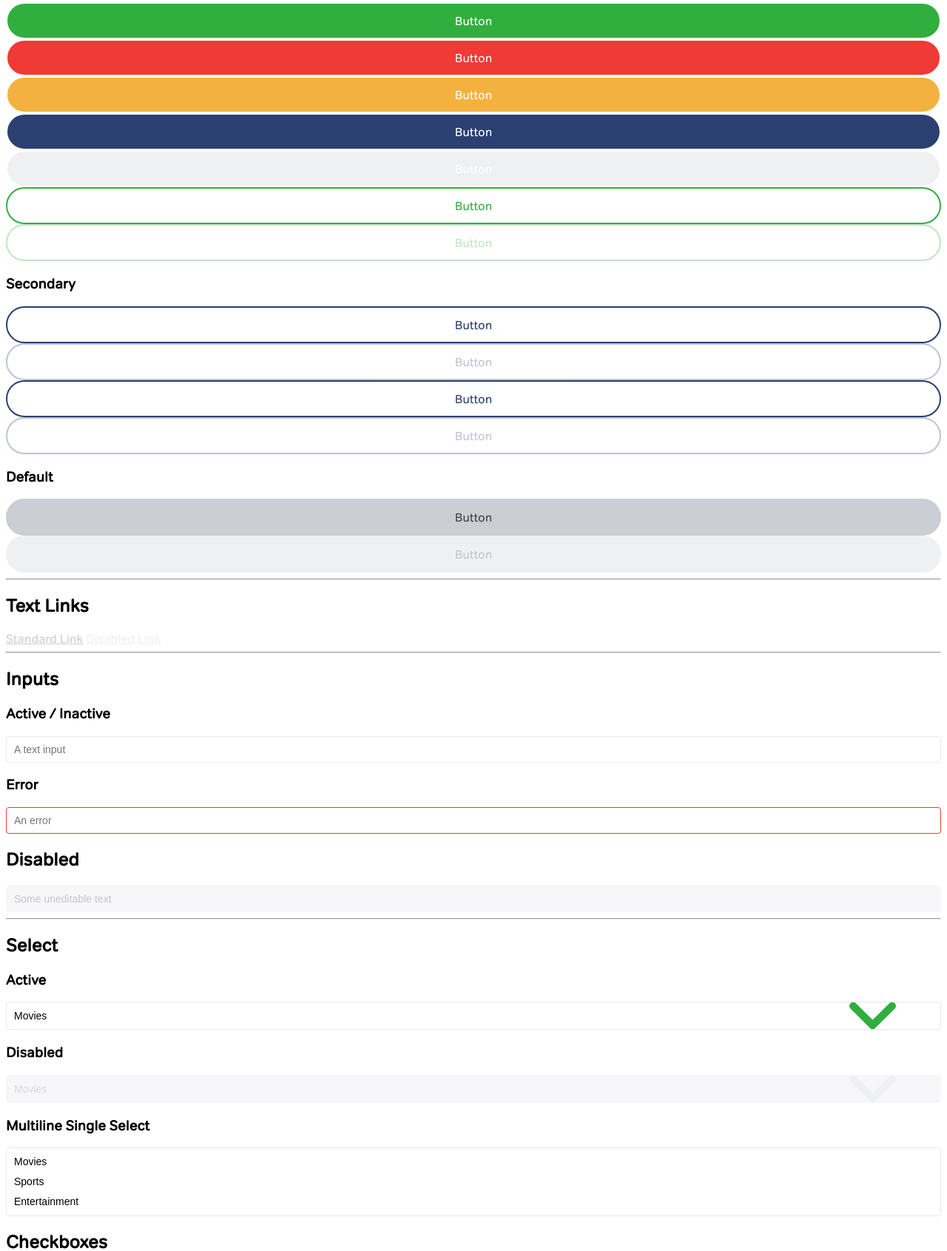
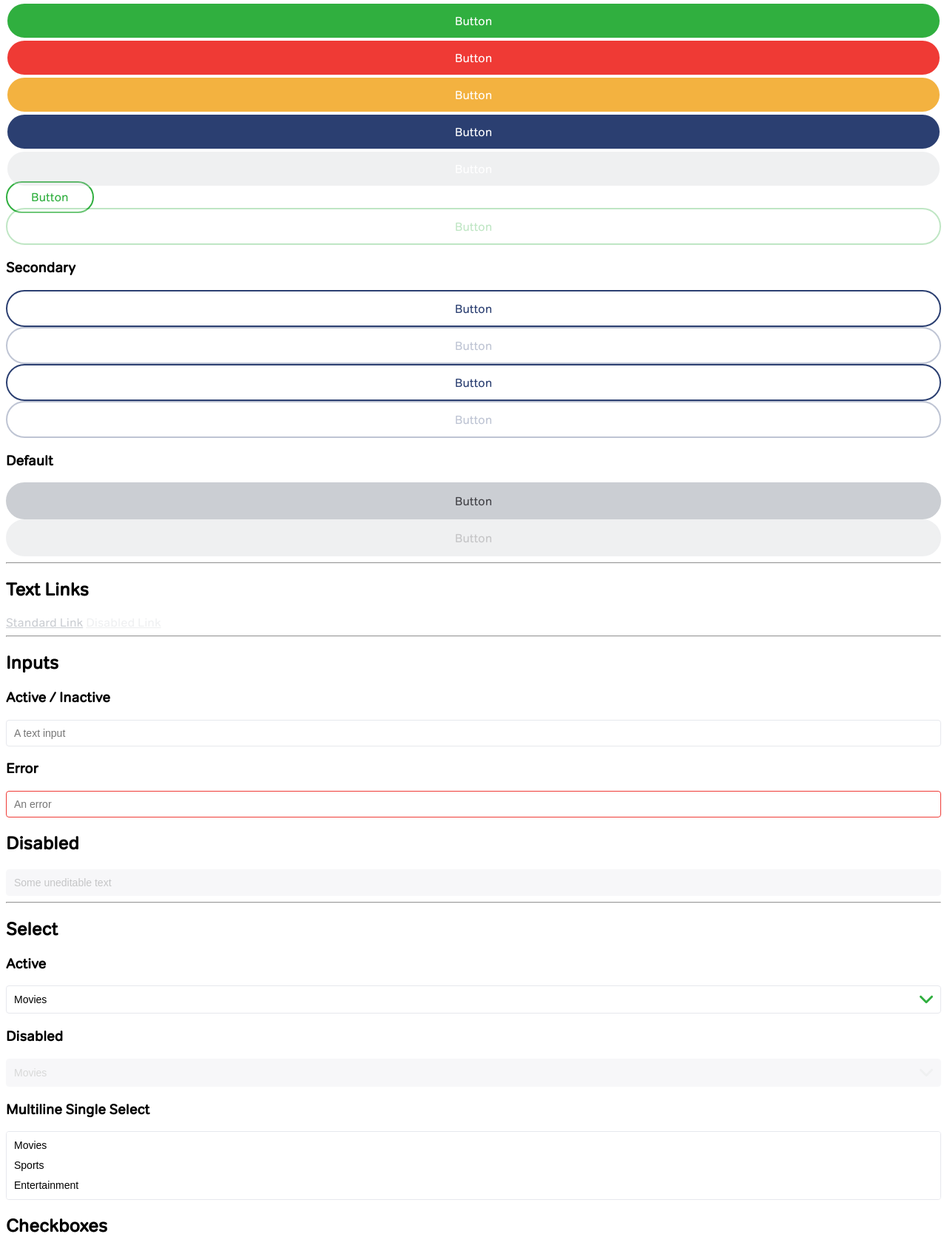
Before and after one commit to rogerfranklin2/nowtv-styleguide, a website built with webpack: page index.html in a window 1280 px wide. Shown: the part 304-1995 px from the top of the page at 74% size. Built offline with nearby package versions, Linux system fonts and the light colour scheme.

Commit message:
PD, PT: Fix input background bug and fix checkbox label bug

```diff
--- a/index.html
+++ b/index.html
@@ -31,7 +31,7 @@
 
     <button class="now-button primary" disabled>Button</button>
 
-    <button class="now-button primary green inverted">Button</button>
+    <buttogn class="now-button primary green inverted">Button</buttogn>
     <button class="now-button primary green inverted" disabled>Button</button>
 
     <h3>Secondary</h3>
@@ -99,7 +99,7 @@
     <label for="checkbox-available">Available</label>
 
     <input type="checkbox" name="checkbox-hover" id="checkbox-hover" class="now-checkbox"/>
-    <label for="checkbox-available">Hover</label>
+    <label for="checkbox-hover">Hover</label>
 
     <input type="checkbox" name="checkbox-pre-selected" id="checkbox-pre-selected" class="now-checkbox" checked/>
     <label for="checkbox-pre-selected">Selected - Pre checked</label>
--- a/scss/components/select.scss
+++ b/scss/components/select.scss
@@ -1,8 +1,8 @@
 .now-select {
   background-color: white;
   background-repeat: no-repeat;
-  background-size: 5%;
-  background-position: 95%;
+  background-size: 18px 100%;
+  background-position: right 10px center;
   border: 1px solid $dark_grey;
   border-radius: 4px;
   width: 100%;
```
Also changed, not shown: README.md, dist/toolkit.css.
